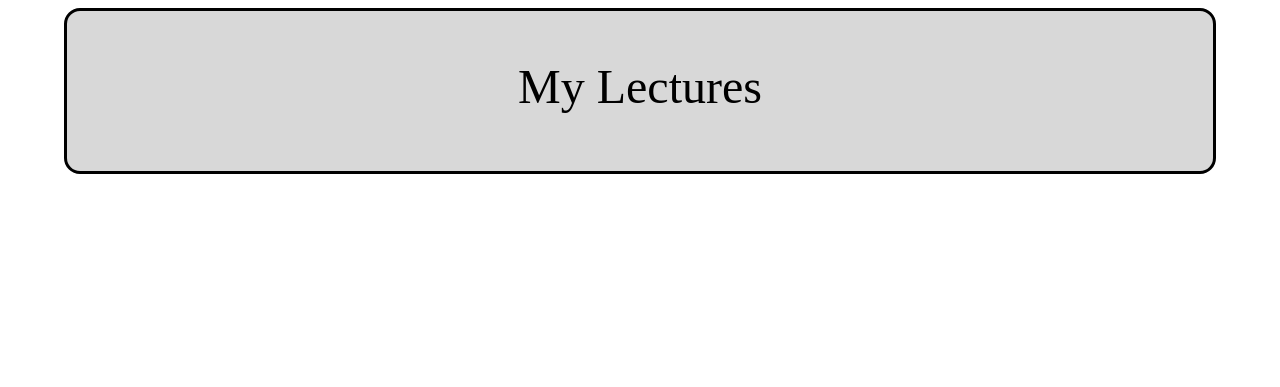
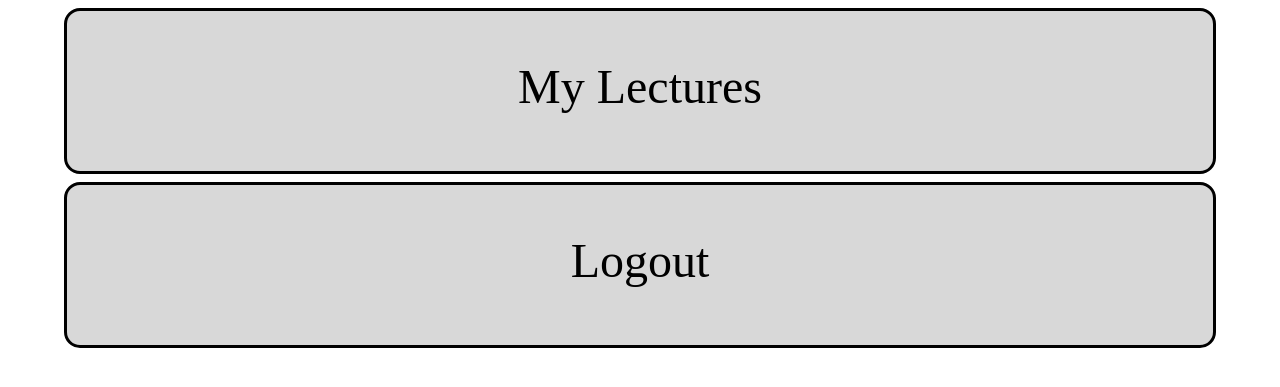
Before and after one commit to albrechtjan/workload, a Django app: page /workload/options/ in a window 1280 px wide. Shown: the part 163-550 px from the top of the page. Run offline with Django 3.2, Linux system fonts and the light colour scheme; the visitor is signed in with stand-in values (Sample User, id 1); data that the repository does not hold is empty.

Commit message:
added logout

```diff
--- a/server-side/workload/workloadApp/templates/workloadApp/options.html
+++ b/server-side/workload/workloadApp/templates/workloadApp/options.html
@@ -10,4 +10,11 @@
 			</div>
 		</div>
 	</a>
+	<a href='logout/'>
+		<div class="button wideButton">
+			<div class="buttonText">
+				Logout
+			</div>
+		</div>
+	</a>
 {% endblock %}
--- a/server-side/workload/workloadApp/urls.py
+++ b/server-side/workload/workloadApp/urls.py
@@ -10,6 +10,7 @@ urlpatterns = patterns('',
     url(r'postWorkloadDataEntry', views.postWorkloadDataEntry,name='postWorkloadDataEntry'),
     url(r'options/chosenLectures/addLecture/', views.addLecture,name='addLecture'),
     url(r'options/chosenLectures/', views.chosenLectures, name="chosenLectures"),
+    url(r'options/logout/', views.logoutView, name="logoutView"),
     url(r'options/', views.options, name="options"),
     url(r'^$', RedirectView.as_view(url='calendar/',permanent=False), name='index')
 )
--- a/server-side/workload/workloadApp/views.py
+++ b/server-side/workload/workloadApp/views.py
@@ -8,6 +8,7 @@ import isoweek
 from workloadApp.models import WorkingHoursEntry, Lecture, Student
 from django.views.decorators.cache import patch_cache_control
 from functools import wraps
+from django.contrib.auth import logout
 
 def never_ever_cache(decorated_function):
     """Like Django @never_cache but sets more valid cache disabling headers.
@@ -214,6 +215,10 @@ def chosenLectures(request):
     context.update(decorateWithNotification(request))
     return HttpResponse(template.render(context))
 
+def logoutView(request):
+    logout(request)
+    return HttpResponseRedirect("/workload/?notification=You have been logged out.")
+
 
 
 #Helper functions
```
Also changed, not shown: 9 other files.
